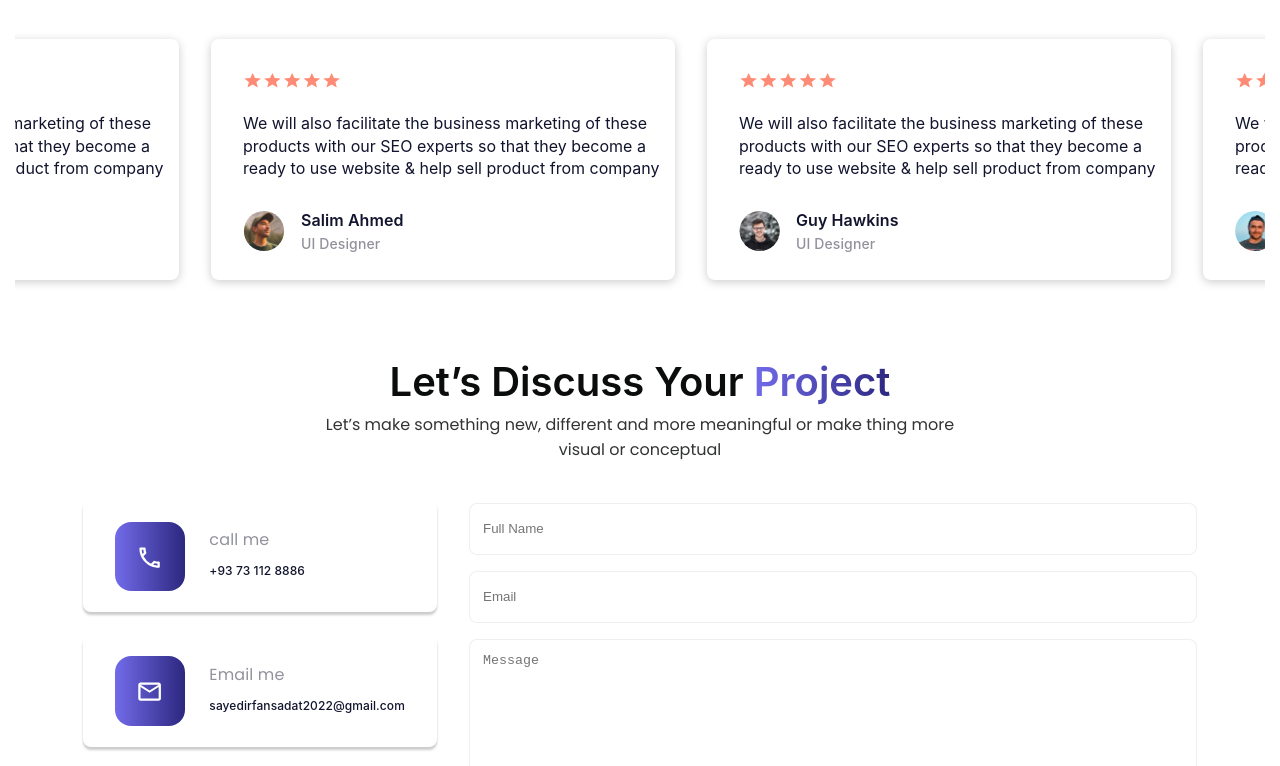
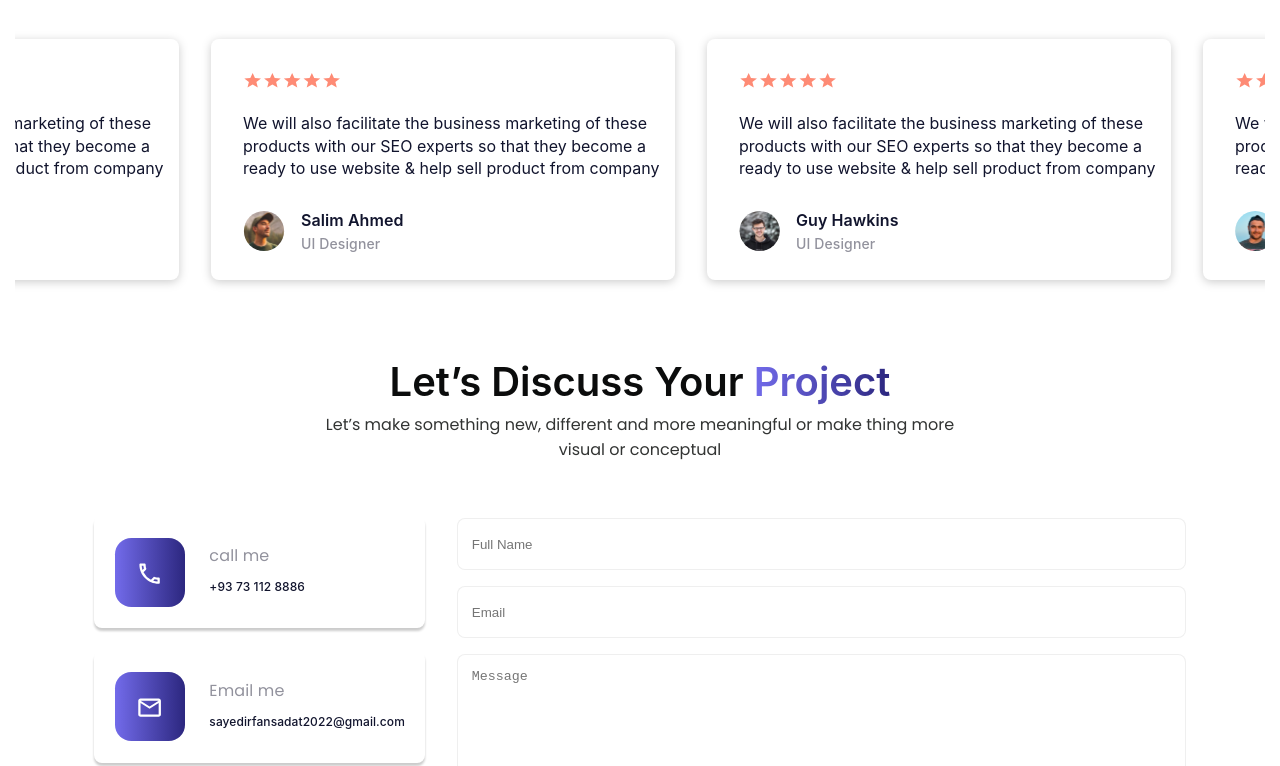
Before and after one commit to zainabturkmen/S-I-S, a React (Create React App) app: page / in a window 1280 px wide. Shown: the part 3011-3777 px from the top of the page. Built offline with nearby package versions, Linux system fonts and the light colour scheme.

Commit message:
adding updates

```diff
--- a/src/components/Contact.js
+++ b/src/components/Contact.js
@@ -131,6 +131,7 @@ const Wrapper = styled.div`
     justify-content: center;
     align-items: center;
     gap: 2em;
+    margin: 1em;
   }
 
   .top {
@@ -148,11 +149,11 @@ const Wrapper = styled.div`
     align-items: center;
     gap: 1.5em;
     width: 290px;
-    height: 96.2px;
+    height: 90px;
     border-radius: 8px;
     background: var(--Light-Base-Color-White, #fff);
     filter: drop-shadow(0px 3px 1px rgba(0, 0, 0, 0.2));
-    padding: 0.5em 2em;
+    padding: 0.5em 1.3em;
   }
 
   .icon {
@@ -243,6 +244,11 @@ const Wrapper = styled.div`
       display: flex;
       flex-direction: row;
     }
+
+    .content-container {
+      /* width: 390px; */
+      height: 96px;
+    }
   }
 `;
 
--- a/src/components/Footer.js
+++ b/src/components/Footer.js
@@ -34,7 +34,7 @@ const Footer = () => {
 
 const Wrapper = styled.div`
   .footer {
-    margin-bottom: -0.8em;
+    margin: 1em;
   }
   .main-footer {
     display: flex;
@@ -45,7 +45,7 @@ const Wrapper = styled.div`
   }
 
   p {
-    font-size: 0.6em;
+    font-size: 0.5em;
     font-weight: 400;
     padding-top: 0.8em;
   }
```
